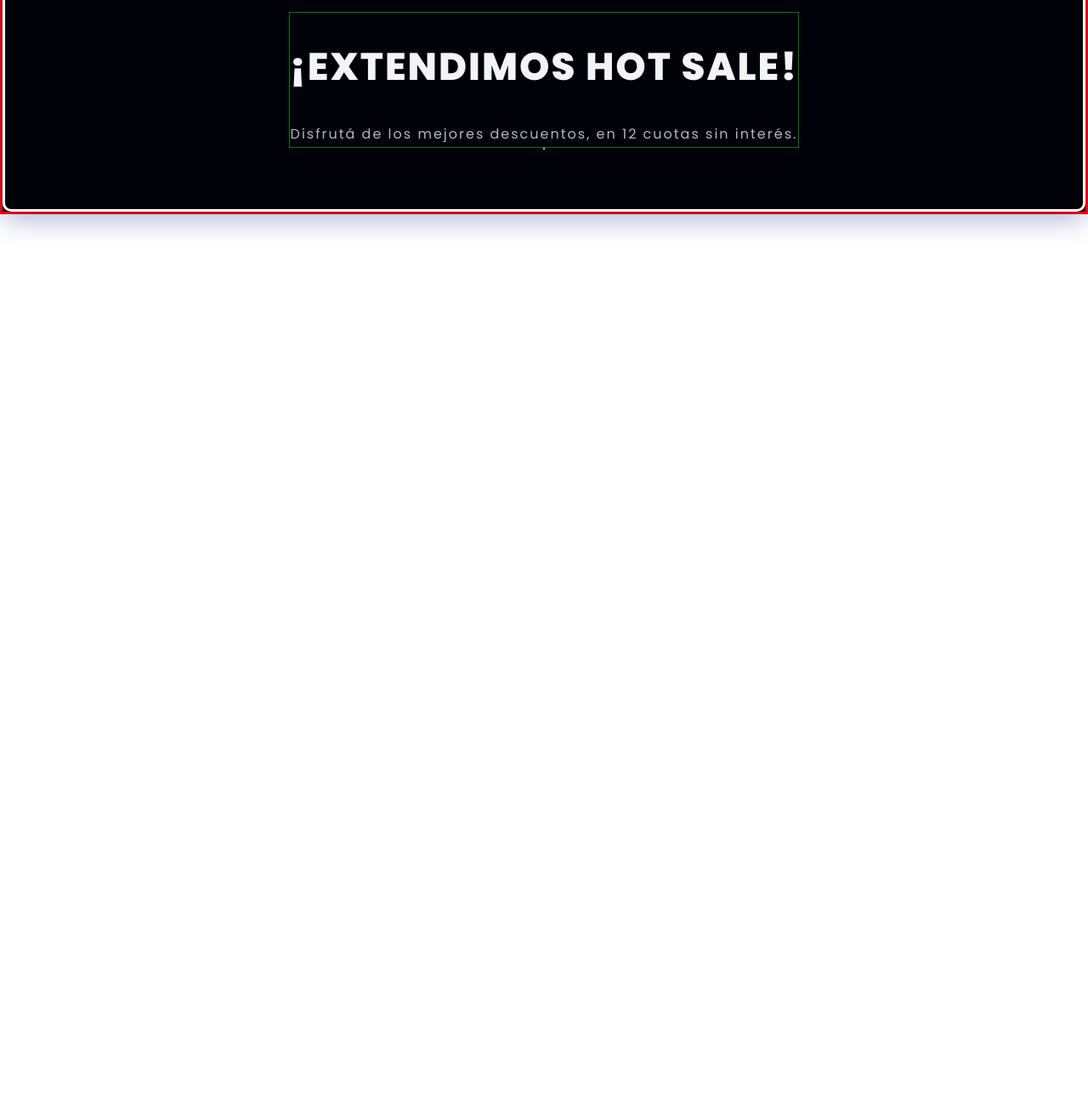
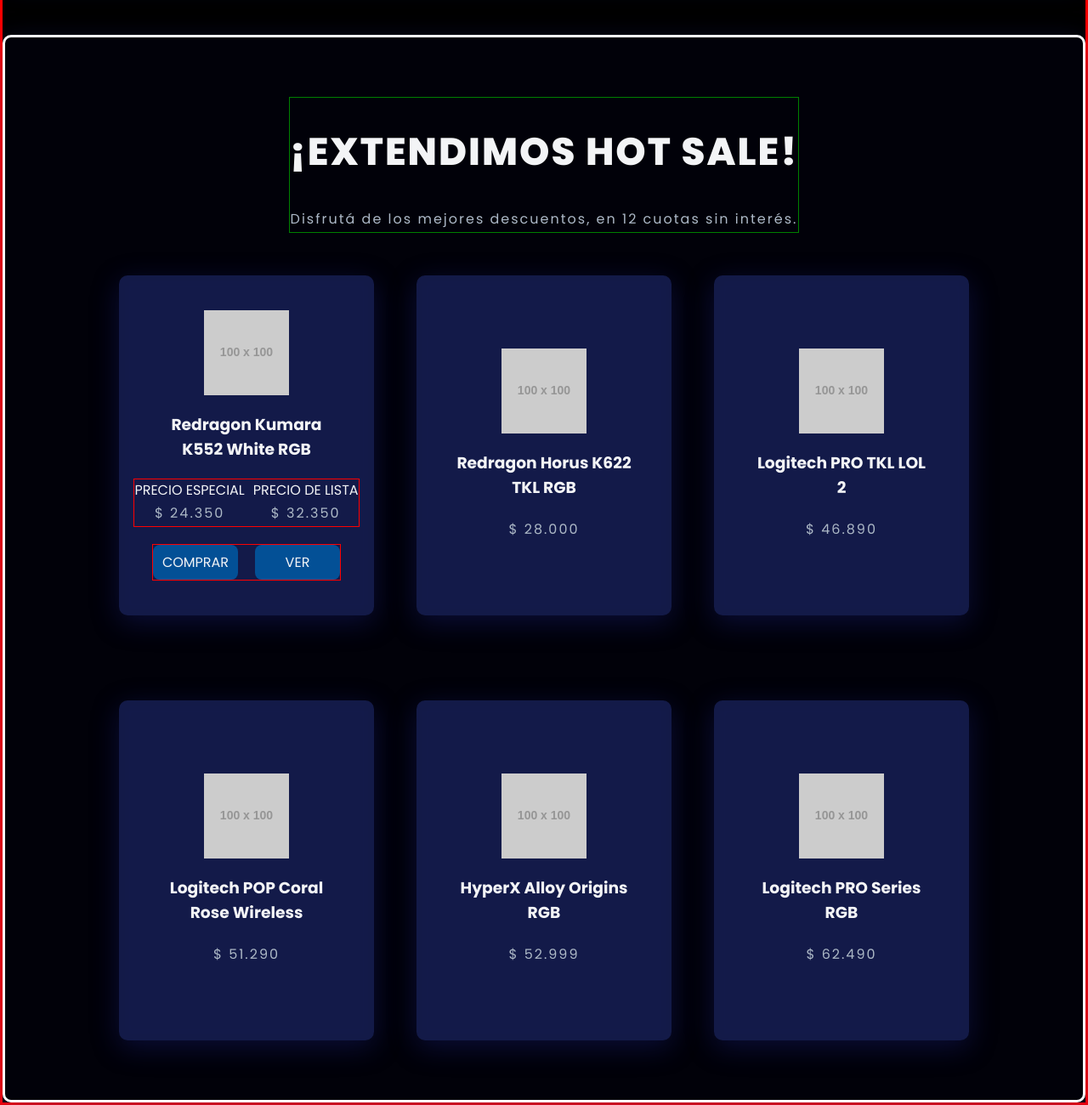
Before and after one commit to ZirasGithub/integrador, a plain HTML site: page index.html in a window 1280 px wide. Shown: the part 1626-2926 px from the top of the page at 85% size. Before the commit the page ends 1878 px from the top, so only its background shows below. Drawn offline with Linux system fonts and the light colour scheme; placeholder pictures from the web are drawn by us.

Commit message:
added format to shop items

```diff
--- a/index.html
+++ b/index.html
@@ -73,7 +73,51 @@
             Disfrutá de los mejores descuentos, en 12 cuotas sin interés.
           </p>
         </div>
-        <div class="hero__itemcontainer"></div>
+        <div class="hero__shoplist">
+          <div class="hero__itemcontainer">
+            <img src="https://via.placeholder.com/100" alt="" />
+            <h3>Redragon Kumara K552 White RGB</h3>
+            <div class="hero__itemprice">
+              <div class="hero__itemprice__item">
+                <p>PRECIO ESPECIAL</p>
+                <p class="hero__text">$ 24.350</p>
+              </div>
+              <div class="hero__itemprice__item">
+                <p>PRECIO DE LISTA</p>
+                <p class="hero__text">$ 32.350</p>
+              </div>
+            </div>
+            <div class="hero__itemprice__buttons">
+              <a href="#">COMPRAR</a>
+              <a href="#">VER</a>
+            </div>
+          </div>
+          <div class="hero__itemcontainer">
+            <img src="https://via.placeholder.com/100" alt="" />
+            <h3>Redragon Horus K622 TKL RGB</h3>
+            <p class="hero__text">$ 28.000</p>
+          </div>
+          <div class="hero__itemcontainer">
+            <img src="https://via.placeholder.com/100" alt="" />
+            <h3>Logitech PRO TKL LOL 2</h3>
+            <p class="hero__text">$ 46.890</p>
+          </div>
+          <div class="hero__itemcontainer">
+            <img src="https://via.placeholder.com/100" alt="" />
+            <h3>Logitech POP Coral Rose Wireless</h3>
+            <p class="hero__text">$ 51.290</p>
+          </div>
+          <div class="hero__itemcontainer">
+            <img src="https://via.placeholder.com/100" alt="" />
+            <h3>HyperX Alloy Origins RGB</h3>
+            <p class="hero__text">$ 52.999</p>
+          </div>
+          <div class="hero__itemcontainer">
+            <img src="https://via.placeholder.com/100" alt="" />
+            <h3>Logitech PRO Series RGB</h3>
+            <p class="hero__text">$ 62.490</p>
+          </div>
+        </div>
       </section>
     </main>
   </body>
--- a/styles/styles.css
+++ b/styles/styles.css
@@ -44,7 +44,7 @@
   z-index: 1;
 }
 .nav__list--div {
-  /* border: 1px solid white; */
+  border: 1px solid white;
 }
 .nav {
   /* background-color: blue; */
@@ -220,6 +220,7 @@
   justify-content: center;
   gap: 50px;
   border: 1px solid blue;
+  padding: 50px 50px;
 }
 #hero__shop {
   width: 100%;
@@ -251,7 +252,63 @@
 .hero__items {
   border: 1px green solid;
 }
+.hero__shoplist {
+  display: flex;
+  justify-content: center;
+  align-items: center;
+  gap: 50px;
+  flex-wrap: wrap;
+}
 .hero__itemcontainer {
-  border: 1px solid violet;
+  display: flex;
+  justify-content: center;
+  align-items: center;
+  flex-direction: column;
+  width: 300px;
+  height: 400px;
+  /* padding: 50px 0px; */
+  gap: 20px;
+  margin-top: 50px;
+  background: rgba(75, 104, 250, 0.25);
+  box-shadow: 0 8px 32px 0 rgba(31, 38, 135, 0.37);
+  backdrop-filter: blur(8px);
+  -webkit-backdrop-filter: blur(8px);
+  border-radius: 10px;
   /* acá van los items de compra. */
 }
+.hero__itemcontainer h3 {
+  width: 70%;
+  text-align: center;
+  color: var(--text-white);
+}
+.hero__itemprice {
+  border: 1px solid red;
+  display: flex;
+  align-items: center;
+  justify-content: center;
+  /* flex-direction: column; */
+  gap: 10px;
+}
+.hero__itemprice__item {
+  display: flex;
+  flex-direction: column;
+  align-items: center;
+  justify-content: center;
+}
+.hero__itemprice__buttons {
+  display: flex;
+  align-items: center;
+  justify-content: center;
+  border: 1px solid red;
+  gap: 20px;
+}
+.hero__itemprice__buttons a {
+  display: flex;
+  align-items: center;
+  justify-content: center;
+  width: 100px;
+  color: var(--text-white);
+  background: var(--btn-clr);
+  padding: 8px 12px;
+  border-radius: 8px;
+}
```
